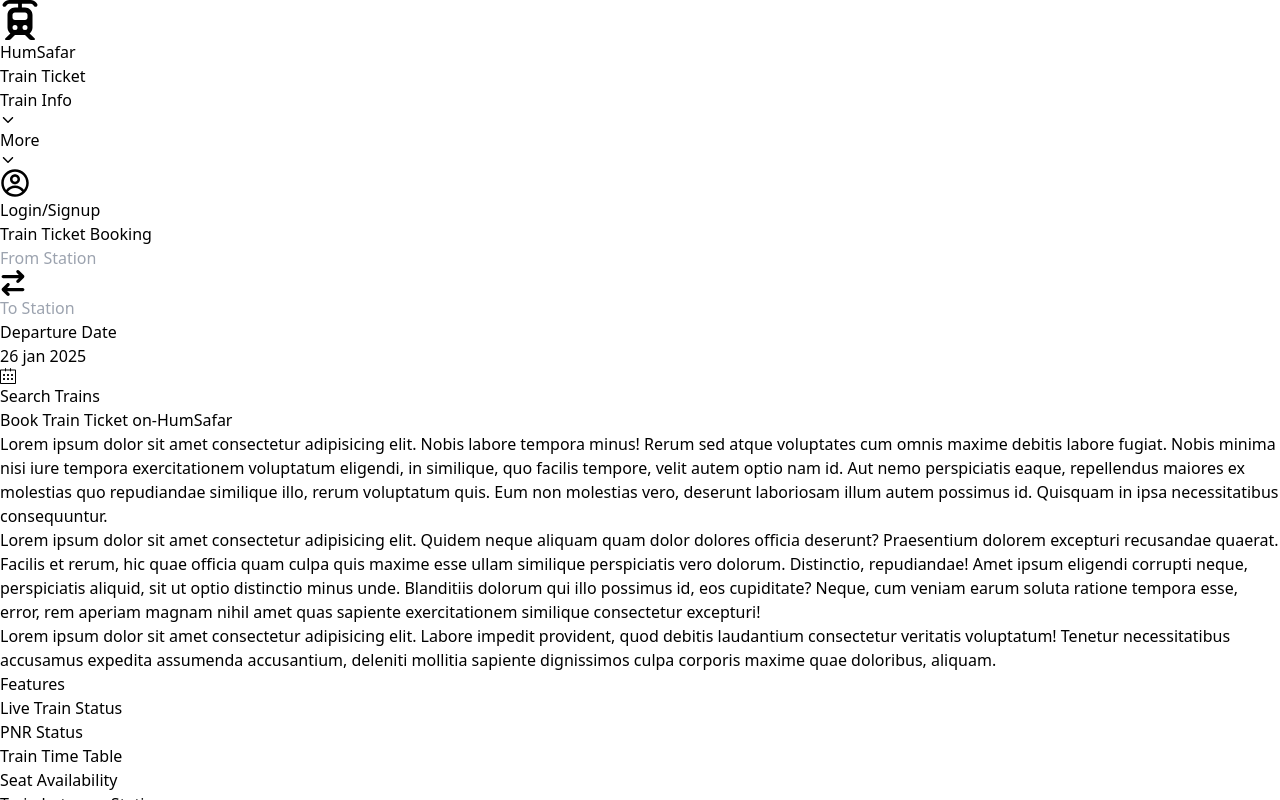
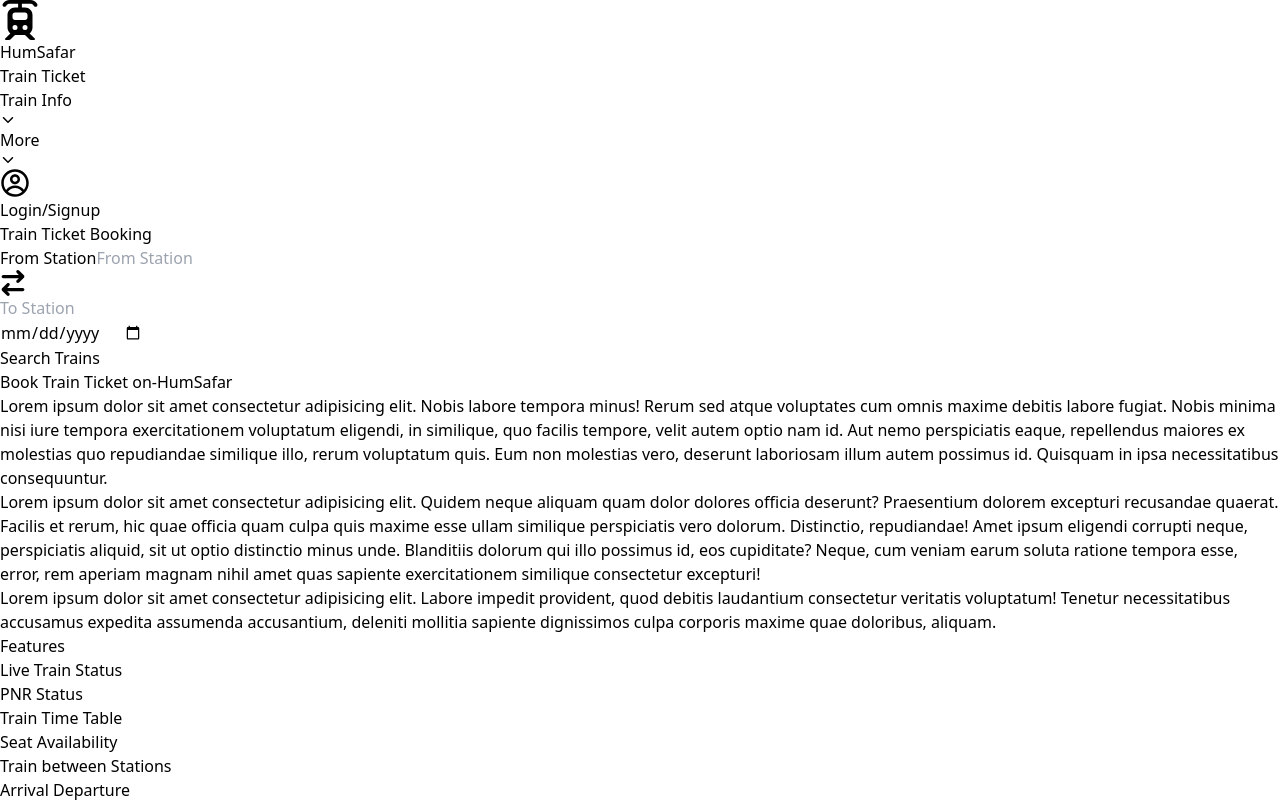
Before and after one commit to Ravi-Katiyar04/HumSafar, a React (Vite) app in the folder front-end/: page / in a window 1280 px wide. Shown: the top 800 px of the page. Built offline with nearby package versions, Linux system fonts and the light colour scheme.

Commit message:
git ignore moved

```diff
--- a/front-end/src/components/Booking.jsx
+++ b/front-end/src/components/Booking.jsx
@@ -1,24 +1,29 @@
 import { FaArrowRightArrowLeft } from "react-icons/fa6";
-import { SlCalender } from "react-icons/sl";
+import { useState } from "react";
 
 const Booking = () => {
+  const [selectdate, setSelectdate] = useState(`${new Date().getFullYear()}-${new Date().getMonth() + 1}-${new Date().getDate()}`);
+  console.log(selectdate);
   return (
     <div className="h-80 bg-sky-900 w-full flex flex-col text-gray-50 justify-center items-center gap-10">
-      <div className="text-3xl">Train Ticket Booking</div>
-      <div className="flex h-14 rounded-sm">
-        <input className="text-neutral-800 h-14 p-4" type="text" name="" id="from" placeholder="From Station" />
-        <div className=" bg-white cursor-pointer h-14 flex items-center">
-            <FaArrowRightArrowLeft color="black" size={26}/>
-        </div>
-        <input className="text-neutral-800 p-4" type="text" name="" id="to" placeholder="To Station" />
-        <div className="bg-white text-black py-1 px-4">
-            <div className="text-sm">Departure Date</div>
-            <div className="flex gap-6 text-lg items-center">
-                <span>26 jan 2025</span>
-                <span className="cursor-pointer"><SlCalender/></span>
-            </div>
-        </div>
-        <button className="bg-blue-800 p-4">Search Trains</button>
+      <div className="text-3xl font-bold">Train Ticket Booking</div>
+      <div className="flex items-center h-14 rounded-sm ">
+        <ul className="flex justify-center bg-white" action="" >
+          <li className="flex flex-col">
+            <label className=" text-black font-semibold" htmlFor="from">From Station</label>
+            <input className="text-neutral-800 h-10 p-4 style-none" type="text" id="from" placeholder="From Station" />
+          </li>
+          <div className="bg-white cursor-pointer h-10 flex items-center">
+            <FaArrowRightArrowLeft color="black" size={26} />
+          </div>
+          {/* <label className="font-semibold" htmlFor="password">password</label> */}
+          <input className="text-neutral-800 h-10 p-4" type="text" id="to" placeholder="To Station" />
+          <div className="selectdata flex">
+            {/* <input onChange={(e) => setSelectdate(e.target.value)} className="text-neutral-800 h-14 p-4" type="date" id="date" /> */}
+            <input onChange={(e) => setSelectdate(e.target.value)} className="text-neutral-800 h-10 p-4" type="date" id="date" value={selectdate} />
+          </div>
+        </ul>
+        <button className="bg-blue-800 h-16 px-6 text-white">Search Trains</button>
       </div>
     </div>
   )
```
Also changed, not shown: 2 other files (tests, documents, lock files or other folders).
